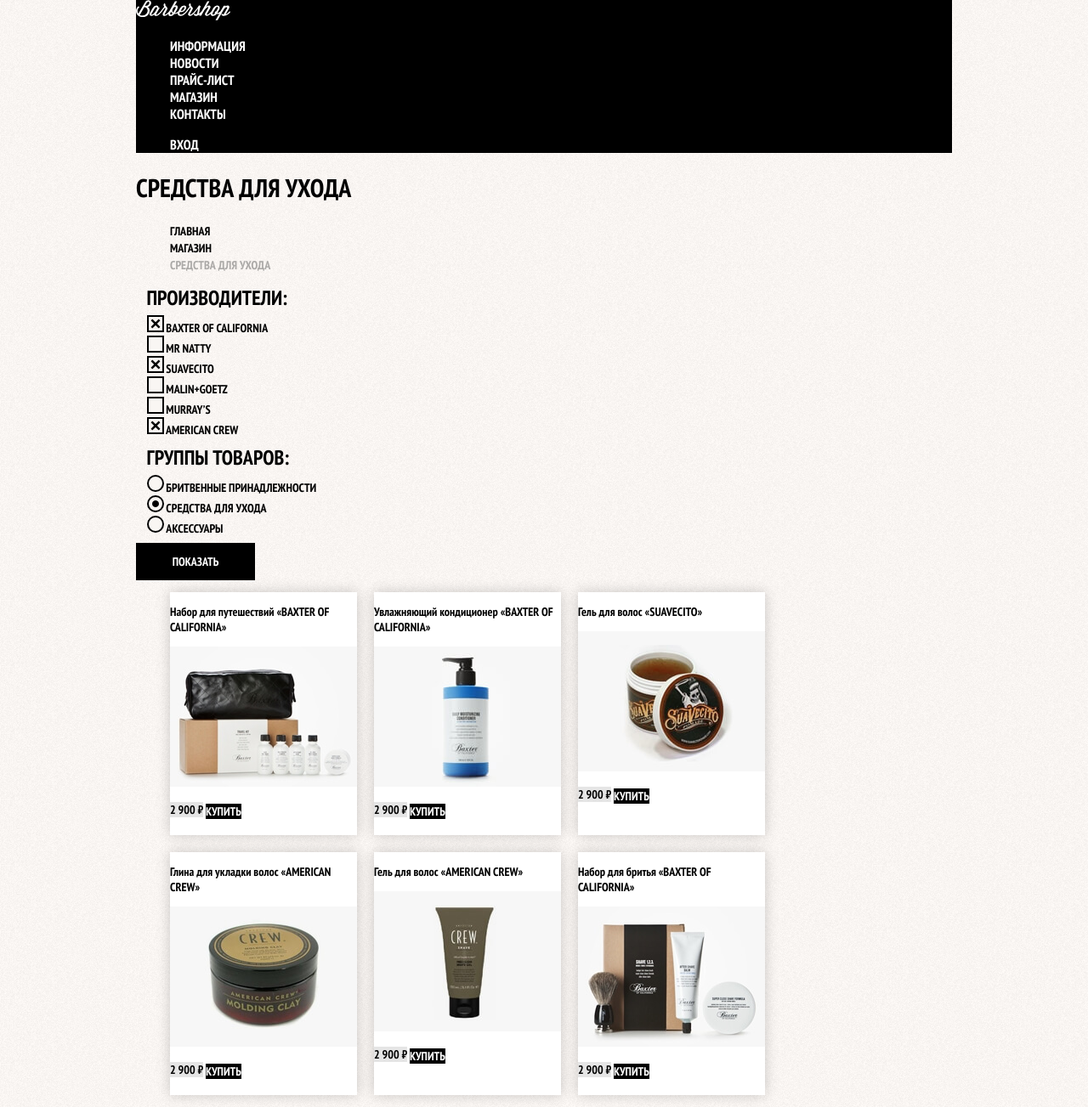
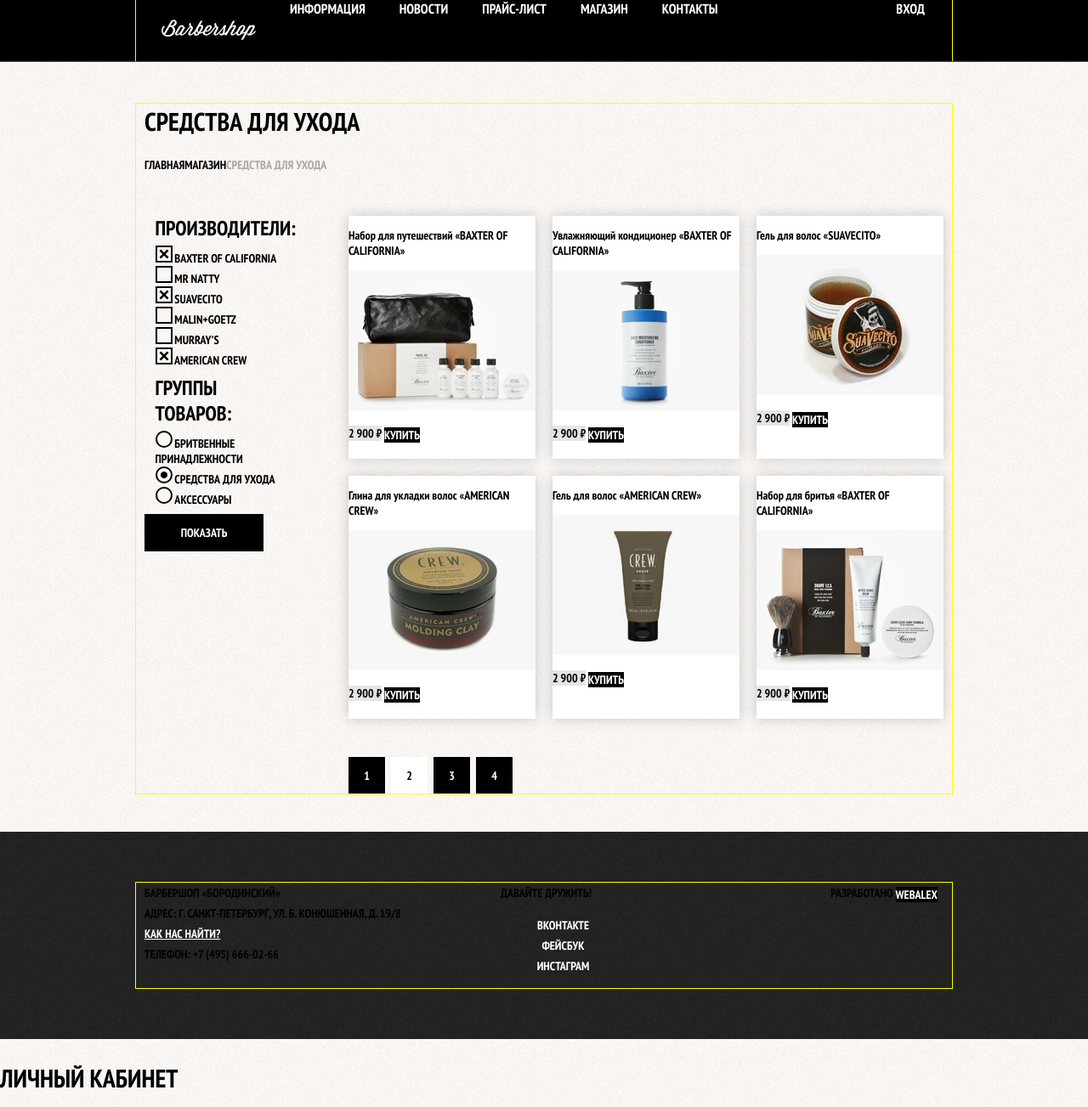
Before and after one commit to Fomenkov/Barbershop, a plain HTML site: page shop.html in a window 1280 px wide. Shown: the top 1303 px of the page at 85% size. Drawn offline with Linux system fonts and the light colour scheme.

Commit message:
Размечена сетка главной и каталога

```diff
--- a/css/style.css
+++ b/css/style.css
@@ -1,10 +1,12 @@
 /* Временная центровка */
-.container, header, footer {
-    max-width: 960px;
+.container {
+    width: 940px;
     margin: 0 auto;
+    padding: 0 10px;
+    outline: 1px solid yellow;
 }
 
-/* Глобальные стили*/
+/* ----------- Global styles ------------- */
 
 .visually-hidden {
     position: absolute;
@@ -30,8 +32,12 @@ body {
 
     background-color: black;
     background-image: url("../img/index-background.jpg");
-    background-position: top center;
+    background-position: center 40px;
     background-repeat: no-repeat;
+}
+
+a {
+    text-decoration: none;
 }
 
 .inner-page {
@@ -40,10 +46,6 @@ body {
     background-image: url("../img/fone.jpg");
     background-position: 0 0;
     background-repeat: repeat;
-}
-
-a {
-    text-decoration: none;
 }
 
 .button {
@@ -70,6 +72,9 @@ a {
 .page-title {
     font-size: 30px;
     line-height: 42px;
+
+    padding: 0;
+    margin: 0 0 20px 0;
 }
 
 .section-title {
@@ -81,6 +86,11 @@ a {
     list-style-type: none;
     font-size: 14px;
     line-height: 20px;
+
+    padding: 0;
+    margin: 0 0 50px 0;
+
+    display: flex;
 }
 
 .breadcrumbs a {
@@ -95,20 +105,77 @@ a {
     color: #aba9a7;
 }
 
+/* -------------- header --------------- */
 
-/* header */
+.main-header {
+    outline: 1px solid crimson;
+
+    margin-bottom: 75px;
+    /*temporary*/
+    min-height: 285px;
+}
+
+.main-header-logo {
+
+    order: 1;
+    width: 371px;
+    height: 155px;
+}
 
 .main-navigation {
     color: #ffffff;
     font-size: 16px;
     line-height: 20px;
 
+    /*сетка*/
+
+    display: flex;
+    flex-direction: column;
+    align-items: center;
+
+    /*temporary*/
+
+    min-height: 285px;
+}
+
+.main-navigation-wrapper {
     background-color: #000000;
+    width: 100%;
+    margin-bottom: 60px;
+}
+
+.main-navigation-wrapper .container {
+    display: flex;
+    justify-content: space-between;
 }
 
 .site-navigation,
 .user-navigation {
     list-style-type: none;
+    margin: 0;
+    padding: 0;
+
+    /*temporary*/
+
+    min-height: 70px;
+}
+
+.site-navigation {
+    width: 620px;
+    padding-left: 20px;
+    display: flex;
+    flex-wrap: wrap;
+}
+
+.user-navigation {
+    width: 140px;
+    text-align: right;
+    margin-right: 22px;
+}
+
+.site-navigation li {
+
+    margin-right: 40px;
 }
 
 .site-navigation a,
@@ -123,15 +190,54 @@ a {
     background-color: #242424;
 }
 
-/* main */
-/* features */
+/* ------- inner page header --------- */
+
+.inner-page .main-header {
+    background-color: black;
+
+    margin-bottom: 50px;
+    /*temporary*/
+    min-height:  72px;
+
+}
+.inner-page .main-navigation {
+    flex-direction: row;
+    align-items: flex-start;
+
+    /*temporary*/
+    min-height: 72px;
+
+}
+.inner-page .main-header-logo {
+    width: 111px;
+    height: 24px;
+    padding: 23px 20px;
+
+    order: 0;
+}
+.inner-page .user-navigation {
+    margin-left: auto;
+}
+
+/* ------------ main ------------- */
+/* ------------ features --------- */
+.features {
+    margin-bottom: 80px;
+}
 
 .features-list {
+    display: flex;
+    justify-content: space-between;
+    margin: 0;
+    padding: 0;
+
     list-style-type: none;
 }
 
 .features-item {
     text-align: center;
+
+    width: 300px;
 }
 
 .features-item h3 {
@@ -140,7 +246,11 @@ a {
     line-height: 42px;
 }
 
-/* news + gallery */
+.features-item p {
+    max-width: 290px;
+}
+
+/* ----------- news + gallery --------- */
 
 .index-columns {
     color: #000000;
@@ -150,6 +260,15 @@ a {
     background-position: 0 0;
     background-repeat: repeat;
 
+    display: flex;
+    justify-content: space-between;
+    margin-bottom: 35px;
+
+    padding: 50px 80px;
+
+    /*temporary*/
+    outline: 1px solid darkred;
+
 }
 
 .index-columns h2 {
@@ -157,7 +276,13 @@ a {
     line-height: 42px;
 }
 
+.news {
+    width: 380px;
+}
+
 .news-list {
+    margin: 0;
+    padding: 0;
     list-style-type: none;
 }
 
@@ -165,12 +290,26 @@ a {
     text-transform: lowercase;
 }
 
+.gallery {
+    width: 300px;
+}
+
 .gallery-content {
+    margin: 0;
+    padding: 0;
+
     background-color: #e5e5e5;
     border: 7px solid #ffffff;
 }
 
-/* contacts + appointment*/
+/* ---------- contacts + appointment -------- */
+.contacts {
+    width: 380px;
+}
+
+.appointment {
+    width: 300px;
+}
 
 .appointment-item input {
     font: inherit;
@@ -183,7 +322,7 @@ a {
     border: 2px solid #663d15;
 }
 
-/* footer */
+/* ------------ footer ------------ */
 
 .main-footer {
 
@@ -191,6 +330,20 @@ a {
     background-image: url("../img/footer-back.jpg");
     background-position: 0 0;
     background-repeat: repeat;
+
+    margin-top: 65px;
+    padding: 60px 0;
+}
+
+.main-footer .container {
+    display: flex;
+
+}
+
+.footer-contacts {
+    margin: 0 80px 0 0;
+    width: 320px;
+
 }
 
 .footer-contacts a {
@@ -205,6 +358,7 @@ a {
 
 .footer-social {
     text-align: center;
+    width: 145px;
 }
 
 .footer-social ul {
@@ -217,6 +371,9 @@ a {
 
 .footer-copyright {
     text-align: center;
+    margin: 0 0 0 auto;
+
+    width: 140px;
 }
 
 .footer-copyright .button:hover,
@@ -226,7 +383,13 @@ a {
     background-color: #ffffff;
 }
 
-/* modal */
+/* ---------- inner page footer ------- */
+
+.inner-page .main-footer {
+    margin-top: 45px;
+}
+
+/* --------------- modal ---------------- */
 
 .modal {
     color: #000000;
@@ -271,9 +434,17 @@ a {
     text-decoration: none;
 }
 
-/* shop */
-/*filter*/
+/* --------------- shop page ---------------- */
+.catalog-columns {
+    display: flex;
+    justify-content: space-between;
 
+}
+/* --------------- filter ---------------*/
+.filters {
+    width: 180px;
+
+}
 .filter fieldset {
     border: none;
 }
@@ -310,8 +481,15 @@ a {
     background: url("../img/circle.svg") center no-repeat;
 }
 
-/*catalog*/
+/* ------------ catalog --------------- */
+
+.catalog {
+    width: 700px;
+}
 .catalog-list {
+    margin: 0 0 25px 0;
+    padding: 0;
+
     max-width: 700px;
 
     list-style-type: none;
@@ -320,18 +498,24 @@ a {
     flex-wrap: wrap;
     justify-content: space-between;
 }
+
 .catalog-item {
 
     margin-bottom: 20px;
     background-color: #ffffff;
     /* Style for "Layer 27 c" */
     width: 220px;
-    height: 286px;
+
     box-shadow: 0 0 15px rgba(0, 1, 1, 0.2);
+
+    /*temporary*/
+    min-height: 286px;
 }
+
 .catalog-item:hover {
     box-shadow: 3px 4px 25px rgba(0, 1, 1, 0.3);
 }
+
 .catalog-item h3,
 .catalog-item p {
     font-size: 14px;
@@ -341,6 +525,7 @@ a {
 .catalog-item h3 a {
     color: #000000;
 }
+
 .catalog-category {
     text-transform: none;
 }
@@ -349,11 +534,16 @@ a {
 .product-price b {
     background-color: #e5e5e5;
 }
-/*pagination*/
+
+/* ----------- pagination -------------- */
 .pagination-list {
+    margin: 0;
+    padding: 0;
+
     list-style-type: none;
     display: flex;
 }
+
 .pagination-item {
     display: flex;
     width: 43px;
@@ -361,10 +551,12 @@ a {
     background-color: #000000;
     margin-right: 7px;
 }
+
 .pagination-item:hover {
     background-color: #663d15;
 }
-.pagination-item a{
+
+.pagination-item a {
     color: white;
     line-height: 18px;
     margin: auto;
@@ -372,15 +564,15 @@ a {
 }
 
 .pagination-item-current,
-.pagination-item-current:hover{
+.pagination-item-current:hover {
     background-color: #ffffff;
 }
 
-.pagination-item-current a{
+.pagination-item-current a {
     color: #000000;
 }
 
-/*          Item             */
+/* ------------- Item page------------- */
 
 .product-photo-preview {
     list-style-type: none;
@@ -402,12 +594,13 @@ a {
     list-style-image: url("../img/list-point.svg");
 }
 
-/*price*/
+/* -------------- price page -------------- */
 
 .price-title {
     font-size: 48px;
     line-height: 48px;
 }
+
 .brands-list {
     margin: 0;
     padding: 0;
@@ -418,6 +611,7 @@ a {
 .price-list {
     border-collapse: collapse;
 }
+
 .price-list td {
     /* Style for "Layer 12 c" */
     width: 231px;
@@ -425,6 +619,7 @@ a {
     border: 2px solid #000101;
     background-color: #f9f6f3;
 }
+
 .cost {
     text-align: center;
 }
--- a/shop.html
+++ b/shop.html
@@ -9,7 +9,7 @@
 </head>
 <body class="inner-page">
 <header class="main-header">
-    <nav class="main-navigation">
+    <nav class="main-navigation container">
         <a class="main-header-logo" href="index.html">
             <img src="img/logo.svg" alt="Логотип барбершопа 'Бородинский'">
         </a>
@@ -36,6 +36,7 @@
         </li>
         <li class="breadcrumbs-current">Средства для ухода</li>
     </ul>
+    <div class="catalog-columns">
         <section class="filters">
             <h2 class="visually-hidden">Фильтр товаров</h2>
             <!-- Умный фильтр (форма) -->
@@ -216,8 +217,11 @@
                 </li>
             </ul>
         </section>
+    </div>
+
 </main>
 <footer class="main-footer">
+    <div class="container">
         <p class="footer-contacts">
             Барбершоп «Бородинский»
             <br> Адрес: г. Санкт-петербург, ул. Б. Конюшенная, д. 19/8
@@ -243,6 +247,8 @@
             <b>Разработано</b>
             <a target="_blank" href="https://webalex.su" class="button">WebAlex</a>
         </p>
+    </div>
+
 </footer>
 <section class="modal modal-login">
     <h2>Личный кабинет</h2>
```
Also changed, not shown: index.html (+9 -1 lines), item.html (+3 -0 lines), price.html (+2 -0 lines). Lines whose indentation alone changed are shown as unchanged.
